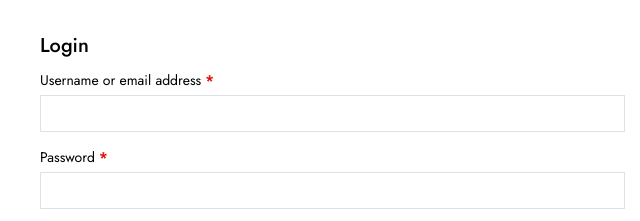
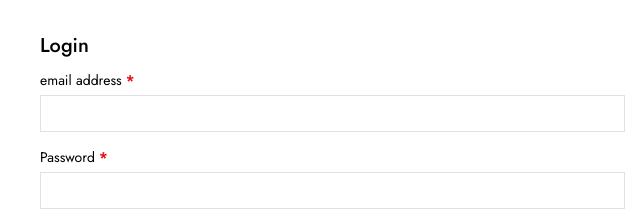
Before and after one commit to arpan-xalxo/Mytalorzone-By-Sahiba, a website with bundled scripts: page frontend/public/account.html in a window 1280 px wide. Shown: the part 166-387 px from the top of the page, 0-640 px from the left. Built offline with nearby package versions, Linux system fonts and the light colour scheme; files whose address does not match are found by name.

Commit message:
Final tweeking

```diff
--- a/frontend/public/account.html
+++ b/frontend/public/account.html
@@ -276,7 +276,7 @@
           <form id="login-form">
             <div>
               <label>
-                <span>Username or email address <span class="required">*</span></span>
+                <span>email address <span class="required">*</span></span>
                 <input type="text" id="username" required>
               </label>
             </div>
```
Also changed, not shown: frontend/public/js/cart.js (+5 -9 lines).
